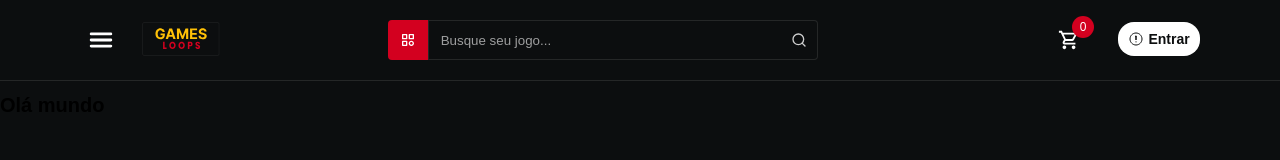
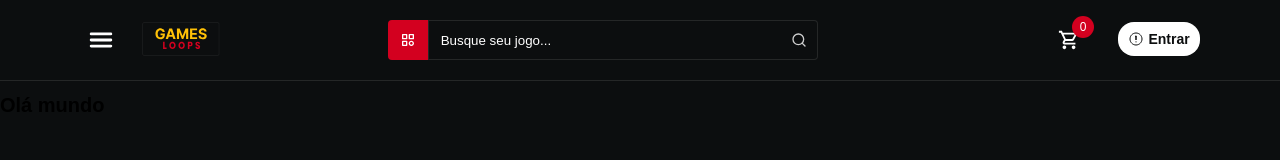
Before and after one commit to loopsdesenvolvedor/games-loop, a Next.js app: page / in a window 1280 px wide. Shown: the top 160 px of the page. Built offline with nearby package versions, Linux system fonts and the light colour scheme.

Commit message:
update placeholder color

```diff
--- a/src/components/input/index.tsx
+++ b/src/components/input/index.tsx
@@ -18,7 +18,7 @@ const Root = styled.input<InputProps>`
   color: ${({ theme }) => theme.colors.default.text};
 
   &::placeholder {
-    color: ${({ theme }) => theme.colors.default.textSecondary};
+    color: ${({ theme }) => theme.colors.default.text};
   }
 `;
 
```
